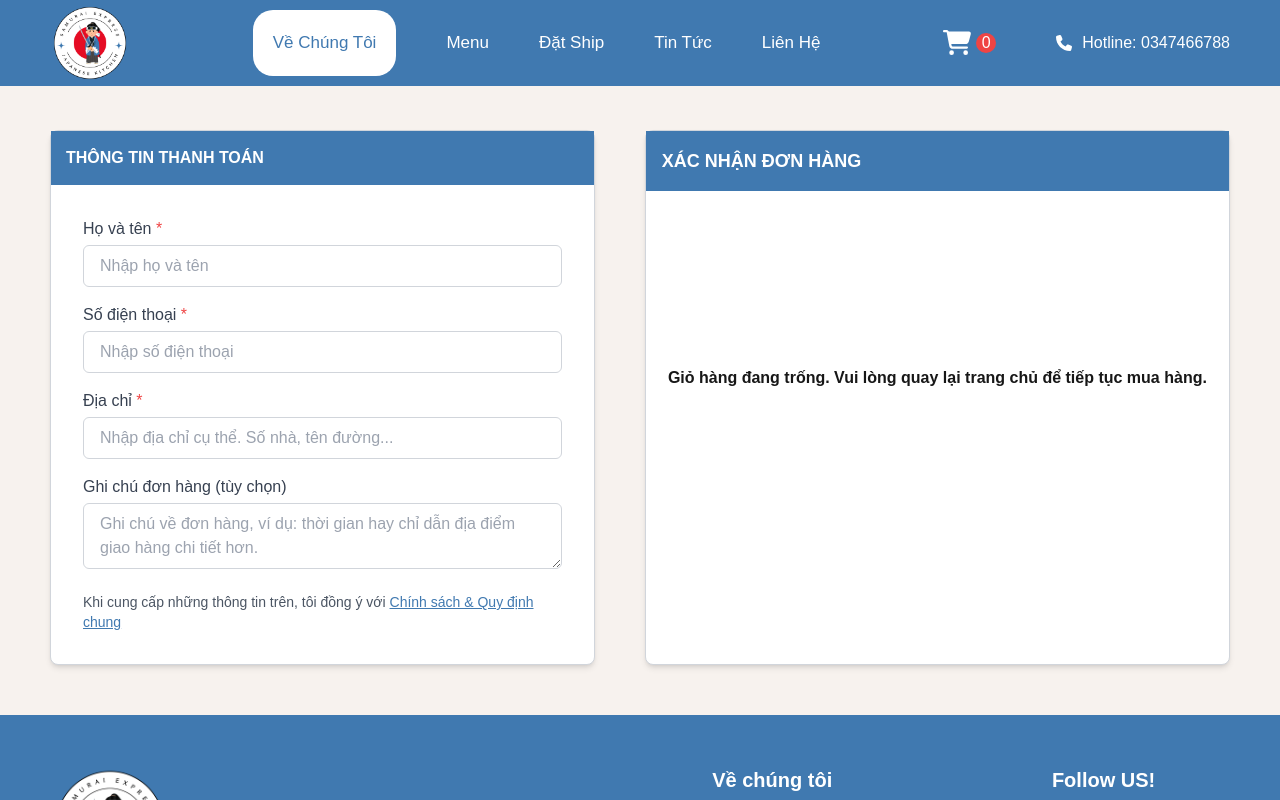
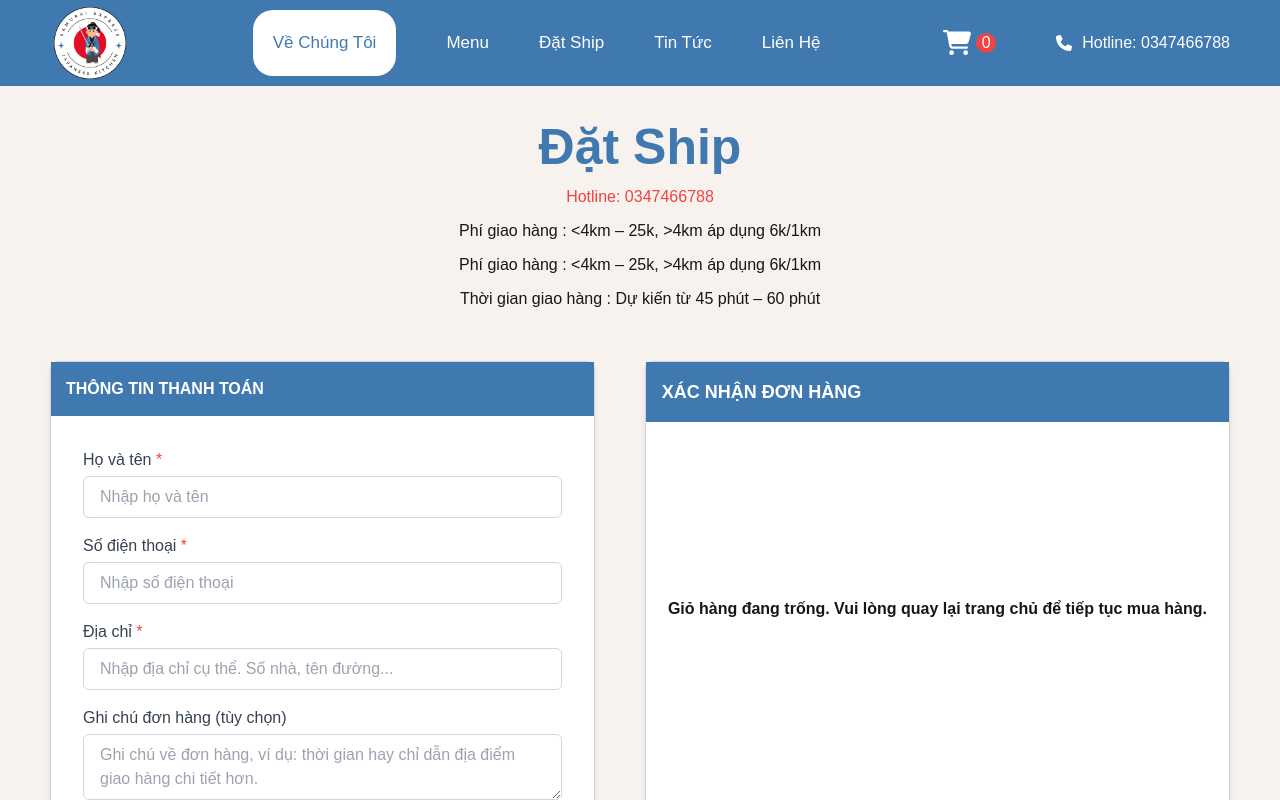
Before and after one commit to haiha278/samurai-express, a Next.js app: page /ship in a window 1280 px wide. Shown: the top 800 px of the page. Built offline with nearby package versions, Linux system fonts and the light colour scheme.

Commit message:
update Ui

```diff
--- a/src/app/ship/page.tsx
+++ b/src/app/ship/page.tsx
@@ -3,6 +3,7 @@ import { Footer } from "@/components/common/footer/Footer";
 import { Header } from "@/components/common/header/Header";
 import { ShoppingCartDetail } from "@/components/common/shopping-cart/ShoppingCartDetail";
 import { ConfirmOrders } from "@/components/ship/ConfirmOrders";
+import { ShippingCost } from "@/components/ship/ShippingCost";
 import { ShippingInfo } from "@/components/ship/ShippingInfo";
 import { useCart } from "@/hook/CartContext";
 import { useEffect } from "react";
@@ -27,6 +28,9 @@ export default function Ship() {
         <Header />
       </div>
       <div className="bg-[rgba(247,242,238,255)] mt-[80px]">
+        <div>
+          <ShippingCost />
+        </div>
         <div className="flex justify-center gap-[50px] p-[50px]">
           <ShippingInfo />
           <ConfirmOrders />
--- /dev/null
+++ b/src/components/ship/ShippingCost.tsx
@@ -0,0 +1,19 @@
+export const ShippingCost = () => {
+  return (
+    <div>
+      <div className="text-center text-topicColor text-[50px] font-semibold pt-[30px]">
+        Đặt Ship
+      </div>
+      <div className="flex flex-col gap-[10px] text-center ">
+        <div className="text-red-500">Hotline: 0347466788</div>
+        <div>
+          Phí giao hàng : {"<"}4km – 25k, {">"}4km áp dụng 6k/1km
+        </div>
+        <div>
+          Phí giao hàng : {"<"}4km – 25k, {">"}4km áp dụng 6k/1km
+        </div>
+        <div>Thời gian giao hàng : Dự kiến từ 45 phút – 60 phút</div>
+      </div>
+    </div>
+  );
+};
```
